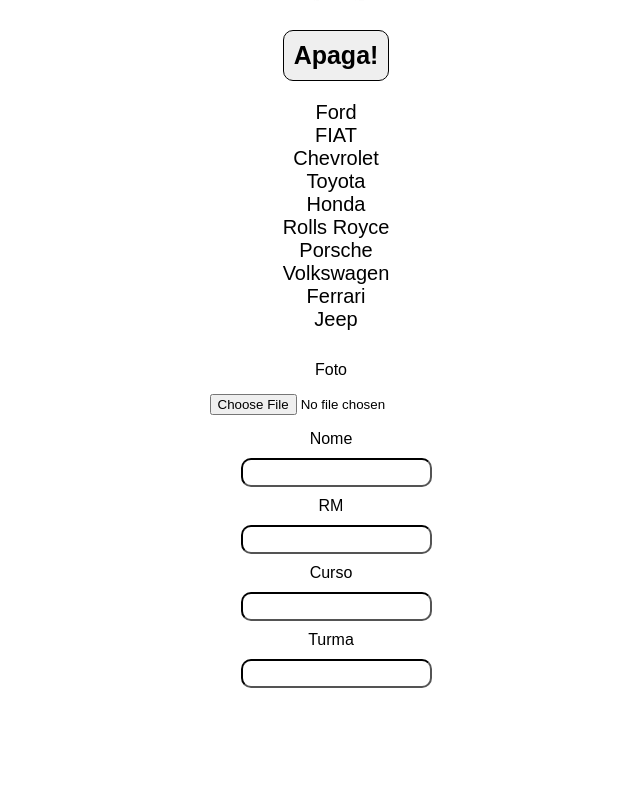
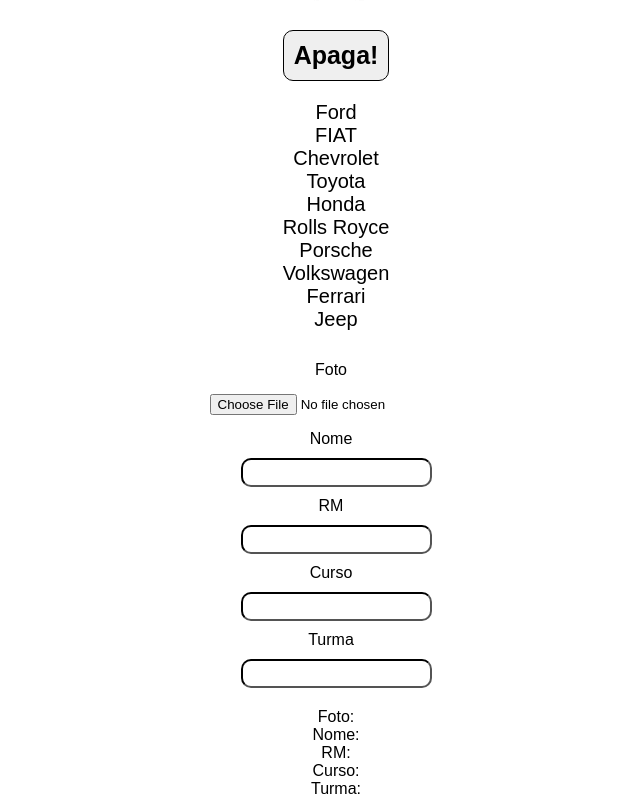
Before and after one commit to DabGias/CP1-2SM, a React (Create React App) app: page / in a window 1280 px wide. Shown: the part 294-1092 px from the top of the page, without its empty margins (304-944 px from the left). Before the commit the page ends 982 px from the top, so only its background shows below. Built offline with nearby package versions, Linux system fonts and the light colour scheme.

Commit message:
Mostra carteirinha, mas sem foto

```diff
--- a/src/components/Carteirinha.jsx
+++ b/src/components/Carteirinha.jsx
@@ -1,24 +1,71 @@
+import {useState} from "react"
 import "../css/Carteirinha.css"
 
 function Carteirinha() {
+    const [carteirinha, setCarteirinha] = useState({'foto' : '', 'nome' : '', 'rm' : '', 'curso' : '', 'turma' : ''})
+
+    const mostrarCarteirinha = (e) => {
+        const {name, value} = e.target
+
+        if (name === 'foto') {
+            setCarteirinha({'foto' : value,
+            'nome' : carteirinha.nome,
+            'rm' : carteirinha.rm,
+            'curso' : carteirinha.curso,
+            'turma' : carteirinha.turma})
+        } else if (name === 'nome') {
+            setCarteirinha({'foto' : carteirinha.foto,
+            'nome' : value,
+            'rm' : carteirinha.rm,
+            'curso' : carteirinha.curso,
+            'turma' : carteirinha.turma})
+        } else if (name === 'rm') {
+            setCarteirinha({'foto' : carteirinha.foto,
+            'nome' : carteirinha.nome,
+            'rm' : value,
+            'curso' : carteirinha.curso,
+            'turma' : carteirinha.turma})
+        } else if (name === 'curso') {
+            setCarteirinha({'foto' : carteirinha.foto,
+            'nome' : carteirinha.nome,
+            'rm' : carteirinha.rm,
+            'curso' : value,
+            'turma' : carteirinha.turma})
+        } else if (name === 'turma') {
+            setCarteirinha({'foto' : carteirinha.foto,
+            'nome' : carteirinha.nome,
+            'rm' : carteirinha.rm,
+            'curso' : carteirinha.curso,
+            'turma' : value})
+        }
+    }
+
     return(
         <>
             <form className="formCarteirinha">
-                <label className="labelForm">Foto </label>
-                <input type={"file"} className="inputForm"/>
+                <label className="labelForm">Foto</label>
+                <input type={"file"} className="inputForm" name='foto' onChange={mostrarCarteirinha}/>
 
-                <label className="labelForm">Nome </label>
-                <input type={"text"} className="inputForm"/>
+                <label className="labelForm">Nome</label>
+                <input type={"text"} className="inputForm" name='nome' onChange={mostrarCarteirinha}/>
 
-                <label className="labelForm">RM </label>
-                <input type={"number"} className="inputForm" min={1}/>
+                <label className="labelForm">RM</label>
+                <input type={"number"} className="inputForm" min={1} name='rm' onChange={mostrarCarteirinha}/>
 
-                <label className="labelForm">Curso </label>
-                <input type={"text"} className="inputForm"/>
+                <label className="labelForm">Curso</label>
+                <input type={"text"} className="inputForm" name='curso' onChange={mostrarCarteirinha}/>
 
-                <label className="labelForm">Turma </label>
-                <input type={"text"} className="inputForm"/>
+                <label className="labelForm">Turma</label>
+                <input type={"text"} className="inputForm" name='turma' onChange={mostrarCarteirinha}/>
             </form>
+
+            <div className="divOutput">
+                <p className="output">Foto: {carteirinha.foto}</p>
+                <p className="output">Nome: {carteirinha.nome}</p>
+                <p className="output">RM: {carteirinha.rm}</p>
+                <p className="output">Curso: {carteirinha.curso}</p>
+                <p className="output">Turma: {carteirinha.turma}</p>
+            </div>
         </>
     )
 }
--- a/src/css/Carteirinha.css
+++ b/src/css/Carteirinha.css
@@ -14,3 +14,9 @@
     border-radius: 10px;
     border-color: black;
 }
+
+.divOutput {
+    margin-top: 20px;
+    text-align: center;
+    width: 100%;
+}
```
